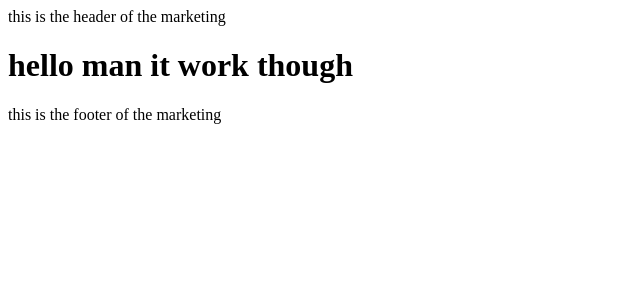
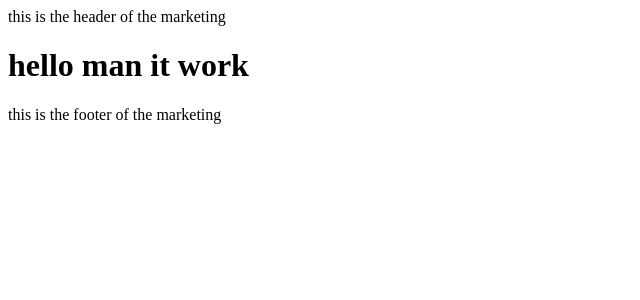
Before and after one commit to tekluabayneh/BizTrack, a Next.js app: page / in a window 1280 px wide. Shown: the top 300 px of the page, without its empty margins (0-640 px from the left). Built offline with nearby package versions, Linux system fonts and the light colour scheme.

Commit message:
remove typo

```diff
--- a/src/app/(marketing)/page.tsx
+++ b/src/app/(marketing)/page.tsx
@@ -1,12 +1,9 @@
-
 export default function Home() {
   return (
     <>
-   <h1 className="text-4xl bg-red-500  grid grid-cols-1 text-blue-500 ">
-hello man it work though
-
-			</h1>
-
-		</>
+      <h1 className="text-4xl bg-red-500  grid grid-cols-1 text-blue-500 ">
+        hello man it work
+      </h1>
+    </>
   );
 }
```
